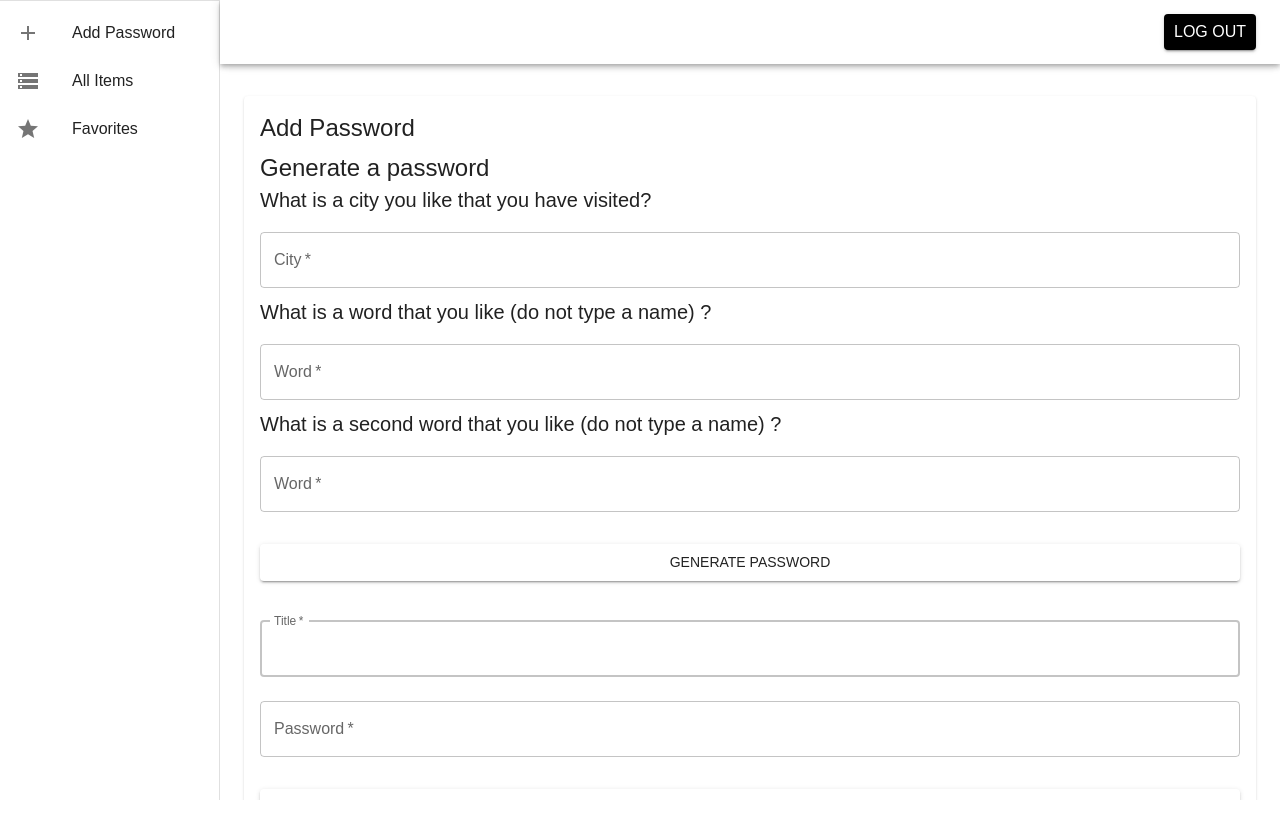
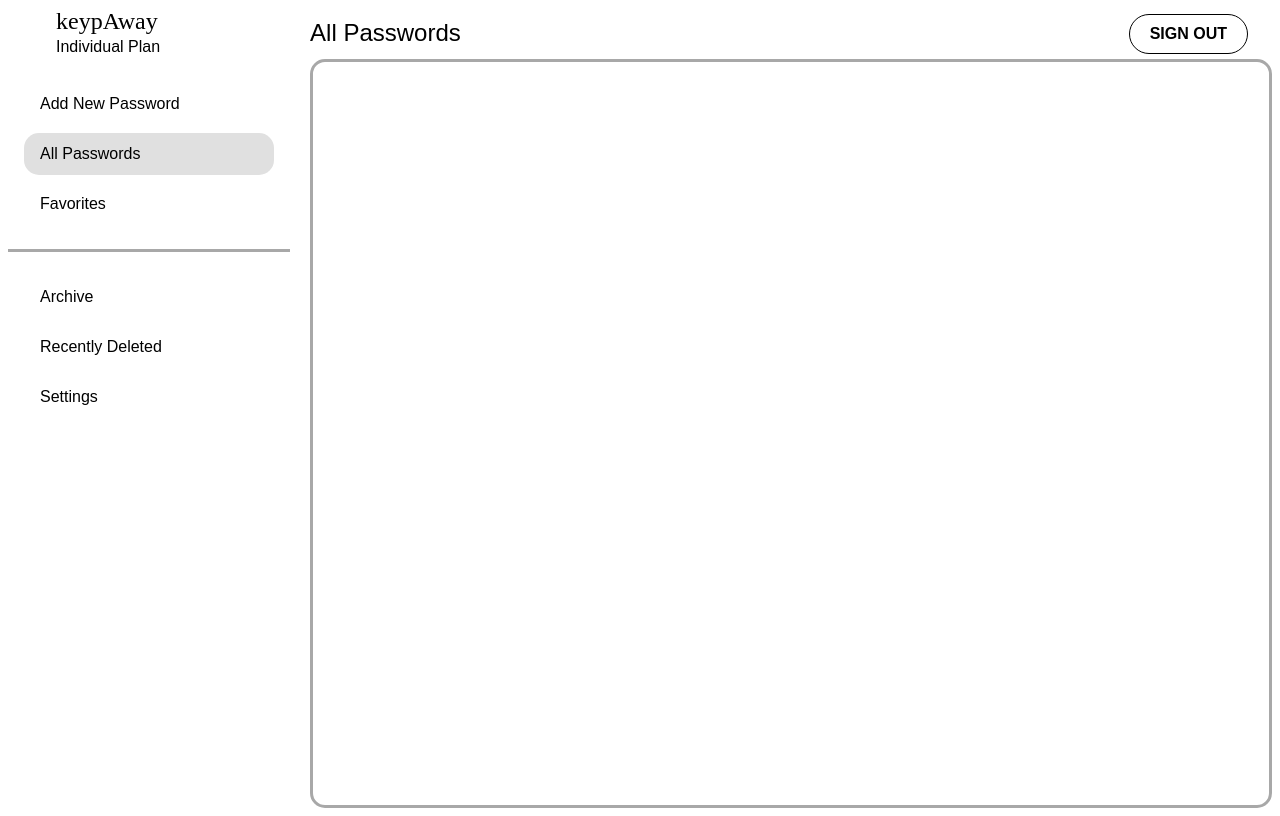
Before and after one commit to egalea504/password-gen, a React (Create React App) app in the folder client/: page /dashboard in a window 1280 px wide. Built offline with nearby package versions, Linux system fonts and the light colour scheme.

Commit message:
update dashboard list design

```diff
--- a/client/src/pages/components/Hero.js
+++ b/client/src/pages/components/Hero.js
@@ -5,6 +5,7 @@ import Button from '@mui/material/Button';
 import Stack from '@mui/material/Stack';
 import Typography from '@mui/material/Typography';
 import example from './Group 10.png'
+
 
 export default function Hero() {
   return (
--- a/client/src/pages/dashboard.js
+++ b/client/src/pages/dashboard.js
@@ -1,44 +1,13 @@
-import * as React from 'react';
-import { styled, createTheme, ThemeProvider } from '@mui/material/styles';
-import CssBaseline from '@mui/material/CssBaseline';
-import MuiDrawer from '@mui/material/Drawer';
-import Box from '@mui/material/Box';
-import MuiAppBar from '@mui/material/AppBar';
-import Toolbar from '@mui/material/Toolbar';
-import List from '@mui/material/List';
-import Typography from '@mui/material/Typography';
-import Divider from '@mui/material/Divider';
-import Container from '@mui/material/Container';
-import Paper from '@mui/material/Paper';
-import MainListItems from './dashboardList';
-import AddPasswordInfo from './addPassword';
-import PasswordList from './PasswordList';
-import Button from '@mui/material/Button';
-import { useNavigate } from 'react-router-dom';
-import Axios from 'axios';
-
-const drawerWidth = 220;
-
-const AppBar = styled(MuiAppBar)(({ theme }) => ({
-  zIndex: theme.zIndex.drawer + 1,
-  marginLeft: drawerWidth,
-  width: `calc(100% - ${drawerWidth}px)`,
-
-}));
-
-const Drawer = styled(MuiDrawer)(({ theme }) => ({
-  '& .MuiDrawer-paper': {
-    position: 'relative',
-    whiteSpace: 'nowrap',
-    width: drawerWidth,
-    boxSizing: 'border-box',
-    backgroundColor: "white"
-  },
-}));
+import React, { useState } from "react";
+import Box from "@mui/material/Box";
+import Typography from "@mui/material/Typography";
+import Button from "@mui/material/Button";
+import { Stack } from "@mui/material";
+import { createTheme, ThemeProvider } from '@mui/material/styles';
 
 const defaultTheme = createTheme({
   typography: {
-    fontFamily: 'Martel Sans, sans-serif'
+    fontFamily: 'Martel Sans, sans-serif',
   },
   palette: {
     primary: {
@@ -50,101 +19,181 @@ const defaultTheme = createTheme({
   },
 });
 
-export default function Dashboard() {
-  const [section, setSection] = React.useState('AddPasswordInfo');
+const Dashboard = () => {
+  const [activeSection, setActiveSection] = useState("AllPasswords");
 
-  const navigate = useNavigate();
+  const menuItems = [
+    { id: "AddPassword", label: "Add New Password" },
+    { id: "AllPasswords", label: "All Passwords" },
+    { id: "Favorites", label: "Favorites" },
+  ];
 
-  const handleSectionChange = (section) => {
-    setSection(section);
-  }
+  const otherMenuItems = [
+    { id: "Archive", label: "Archive" },
+    { id: "RecentlyDeleted", label: "Recently Deleted" },
+    { id: "Settings", label: "Settings" },
+  ];
 
-  const handleLogOut = () => {
-  Axios.post('http://localhost:3001/logout')
-        .then((response) => {
-          if (response.status === 200) { // Ensure success status
-            setTimeout(() => {
-              navigate('/'); // Delay the redirect by 3 seconds
-              // setUser(null); // Clear user state
-            }, 4000);
-          } else {
-            console.error('Unexpected response during logout');
-          }
-        })
-        .catch((error) => {
-          if (error.response) {
-            console.log(error.response.data);
-          };
-        });
-      };
+  const renderActiveSection = () => {
+    switch (activeSection) {
+      case "AddPassword":
+        return <Typography variant="h5">Add New Password</Typography>;
+      case "AllPasswords":
+        return <Typography variant="h5">All Passwords</Typography>;
+      case "Favorites":
+        return <Typography variant="h5">Favorites</Typography>;
+      case "Archive":
+        return <Typography variant="h5">Archive</Typography>;
+      case "RecentlyDeleted":
+        return <Typography variant="h5">Recently Deleted</Typography>;
+      case "Settings":
+        return <Typography variant="h5">Settings</Typography>;
+    }
+  };
 
   return (
     <ThemeProvider theme={defaultTheme}>
-      <Box sx={{ display: 'flex' }}>
-        <CssBaseline />
-        <AppBar position="absolute">
-          <Toolbar
-            sx={{
-              pr: '20px', // keep right padding when drawer closed
-              backgroundColor: "white",
-            }}
-          >
-            <Typography
-              component="h1"
-              variant="h6"
-              color="inherit"
-              noWrap
-              sx={{ flexGrow: 1 }}
+    <Box display="flex" flexDirection="column" height="100vh">
+      {/* Toolbar */}
+      <Box
+        display="flex"
+        justifyContent="space-between"
+        alignItems="center"
+        paddingLeft="1.5rem"
+        paddingRight="1.5rem"
+        bgcolor="#FFFFFF"
+        color="black"
+      >
+        <Box
+              sx={{
+                flexGrow: 1,
+                display: 'flex',
+                alignItems: 'center',
+                px: 0,
+                fontFamily: "Modak",
+                fontSize: "1.5rem",
+                paddingLeft: "1.5rem"
+              }}
+
             >
-              {/* Welcome {userName} ! */}
-              </Typography>
+
+<Stack
+      direction="column"
+      sx={{ justifyContent: 'right' }}
+    >
+              keypAway
+                        <Typography sx={{
+                display: 'flex',
+                alignItems: 'center',
+                fontSize: "1rem",
+              }}>
+            Individual Plan
+          </Typography>
+          </Stack>
+          <Box sx={{
+                display: 'flex',
+                alignItems: 'center',
+                fontSize: "1rem",
+                paddingLeft: "150px"
+              }}>
+          {renderActiveSection()}
+          </Box>
+
+            </Box>
             <Button
-                color="primary"
-                sx={{ ml: "20px", backgroundColor: "black", fontSize: '1rem'}}
-                variant="contained"
-                size="small"
-                component="a"
-                href="/"
-                onClick={handleLogOut}
-              >
-                Log Out
-              </Button>
-          </Toolbar>
-        </AppBar>
-        <Drawer variant="permanent">
-          <Divider />
-          <List component="nav">
-            <MainListItems handleSectionChange={handleSectionChange} />
-          </List>
-        </Drawer>
+  variant="outlined" // Makes the button outlined
+  size="small"
+  component="a"
+  href="http://localhost:3000"
+  disableElevation="true"
+  sx={{
+    fontSize: '1.0rem',
+    color: "black",
+    borderColor: "black", // Ensures the border is black
+    borderRadius: "25px", // Rounds the edges
+    padding: "5px 20px", // Adjusts padding for rounded look
+    fontWeight: "bold", // Makes the text bold
+    "&:hover": {
+      backgroundColor: "transparent", // Keeps the background unchanged on hover
+      borderColor: "black", // Ensures border stays black on hover
+    }
+  }}
+>
+  SIGN OUT
+</Button>
+      </Box>
+
+      {/* Main Layout */}
+      <Box display="flex" flexGrow={1}>
+        {/* Sidebar */}
+        <Box>
         <Box
-          component="main"
-          sx={{
-            backgroundColor: "white",
-            flexGrow: 1,
-            height: '100vh',
-            overflow: 'auto',
-          }}
+          width="250px"
+          padding="16px"
+          bgcolor="white"
         >
-          <Toolbar />
-          <Container maxWidth="lg" sx={{ mt: 4, mb: 4 }}>
-            <Paper
+
+          {menuItems.map((item) => (
+            <Box
+              key={item.id}
+              onClick={() => setActiveSection(item.id)}
               sx={{
-                p: 2,
-                display: 'flex',
-                flexDirection: 'column',
-                height: '100%',
-                fontSize: '2rem'
+                padding: "12px 16px",
+                margin: "8px 0",
+                borderRadius: "15px",
+                cursor: "pointer",
+                backgroundColor:
+                  activeSection === item.id ? "#e0e0e0" : "transparent",
+                "&:hover": {
+                  backgroundColor: "#e0e0e0",
+                },
               }}
             >
-              {/* {section === 'Profile' && <Profile />} */}
-              {section === 'AddPasswordInfo' && <AddPasswordInfo />}
-              {section === 'PasswordList' && <PasswordList />}
-              {/* Add other sections here */}
-            </Paper>
-          </Container>
+              {item.label}
+            </Box>
+          ))}
+
+        </Box>
+
+        <Box
+          width="250px"
+          padding="16px"
+          bgcolor="white"
+          borderTop="solid #A8A8A8"
+        >
+
+          {otherMenuItems.map((item) => (
+            <Box
+              key={item.id}
+              onClick={() => setActiveSection(item.id)}
+              sx={{
+                padding: "12px 16px",
+                margin: "8px 0",
+                borderRadius: "15px",
+                cursor: "pointer",
+                backgroundColor:
+                  activeSection === item.id ? "#e0e0e0" : "transparent",
+                "&:hover": {
+                  backgroundColor: "#e0e0e0",
+                },
+              }}
+            >
+              {item.label}
+            </Box>
+          ))}
+
+        </Box>
+        </Box>
+
+
+        {/* Main Content */}
+        <Box flexGrow={1} marginLeft="20px" padding="24px" borderRadius="15px" border="solid #A8A8A8">
+
         </Box>
       </Box>
+    </Box>
     </ThemeProvider>
   );
-}
+};
+
+export default Dashboard;
--- a/client/src/pages/signin.js
+++ b/client/src/pages/signin.js
@@ -18,6 +18,17 @@ import { useNavigate } from "react-router-dom";
 import { UserContext } from '../App';
 
   const defaultTheme = createTheme({
+    components: {
+      // Name of the component
+      MuiTextField: {
+        "&:hover fieldset": {
+  color: "#000000" // Change label color when input is focused
+},
+"&:hover label": {
+  color: "#000000" // Change label color when input is hovered
+}
+      },
+    },
     typography: {
       fontFamily: 'Martel Sans, sans-serif',
     },
@@ -121,10 +132,14 @@ export default function SignIn() {
               autoFocus
               onChange={(e) => handleChangeField('email',e.target.value)}
               InputProps={{
-                style: {fontSize: '1.1rem', letterSpacing:"0.02rem", borderRadius: '15px'},
+                style: {fontSize: '1.1rem', letterSpacing:"0.02rem", borderRadius: '15px', "&:hover fieldset": {
+      borderColor: "black", // Ensures border stays black on hover
+    }},
               }}
               InputLabelProps={{
-                style: {fontSize: '1.1rem', letterSpacing:"0.02rem"},
+                style: {fontSize: '1.1rem', letterSpacing:"0.02rem", "&:hover fieldset": {
+      borderColor: "black", // Ensures border stays black on hover
+    }},
               }}
             />
             <TextField
@@ -138,10 +153,14 @@ export default function SignIn() {
               autoComplete="current-password"
               onChange={(e) => handleChangeField('password',e.target.value)}
               InputProps={{
-                style: {fontSize: '1.1rem', letterSpacing:"0.02rem", borderRadius: '15px'},
+                style: {fontSize: '1.1rem', letterSpacing:"0.02rem", borderRadius: '15px', "&:hover fieldset": {
+      borderColor: "black", // Ensures border stays black on hover
+    }},
               }}
               InputLabelProps={{
-                style: {fontSize: '1.1rem', letterSpacing:"0.02rem"},
+                style: {fontSize: '1.1rem', letterSpacing:"0.02rem", "&:hover fieldset": {
+      borderColor: "black", // Ensures border stays black on hover
+    }},
               }}
             />
             {errorMessage && (
```
